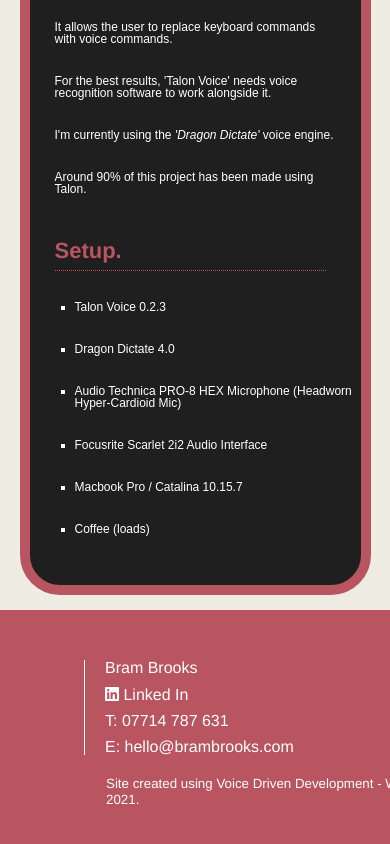
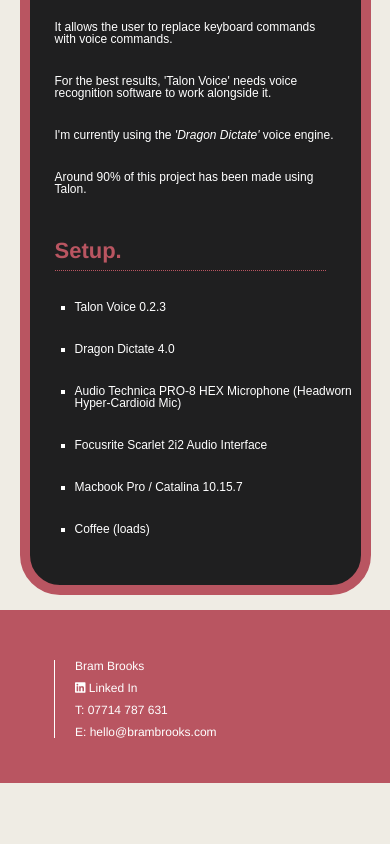
Before and after one commit to BramBrooks/semanticHTML, a React (Create React App) app: page / in a window 390 px wide. Shown: the part 1267-2111 px from the top of the page. After the commit the page ends 2050 px from the top, so only its background shows below. Built offline with nearby package versions, Linux system fonts and the light colour scheme; a web font is replaced by a local one.

Commit message:
updates footer for repsonsive mobile view

```diff
--- a/src/styles/components/footer.scss
+++ b/src/styles/components/footer.scss
@@ -13,32 +13,19 @@
 
     .footer_item_1 {
       img {
-        // width: 250px;
-        // border: 15px solid $red-background;
-        // border-radius: 40px;
-        // margin-top: 30px;
-        // margin-left: 30px;
-        // margin-bottom: 30px;
         width: auto;
         height: 94px;
-        /* border-radius: 10px; */
-        margin-left: 35px;
-        margin-top: 0px;
-        margin-right: -10px;
+        margin: 0 -10px 0 35px;
         padding-right: 15px;
         border-right: white 1px solid;
       }
     }
     .footer_item_2 {
       margin-left: 24px;
-      // border-right: white 1px solid;
-      // border: white 1px solid;
       border-left: white 1px solid;
 
       p {
-        padding-bottom: 10px;
-        padding-left: 20px;
-        padding-right: 20px;
+        padding: 0 20px 10px 20px;
 
         a {
           color: white;
@@ -48,7 +35,6 @@
 
       p:nth-of-type(4) {
         padding-bottom: 0px;
-        // padding: 0 20px;
       }
 
       p:nth-of-type(5) {
@@ -68,8 +54,22 @@
   }
 
   .small_print {
-    padding-top: 20px;
-    padding-left: 46px;
-    // padding-left: 26px;
+    padding: 20px 0 0 46px;
   }
 }
+
+@media screen and (max-width: 510px) {
+  footer {
+    padding-left: 30px;
+  }
+}
+
+@media screen and (max-width: 430px) {
+  footer {
+    font-size: $mobile-font-size;
+
+    .small_print {
+      display: none;
+    }
+  }
+}
```
